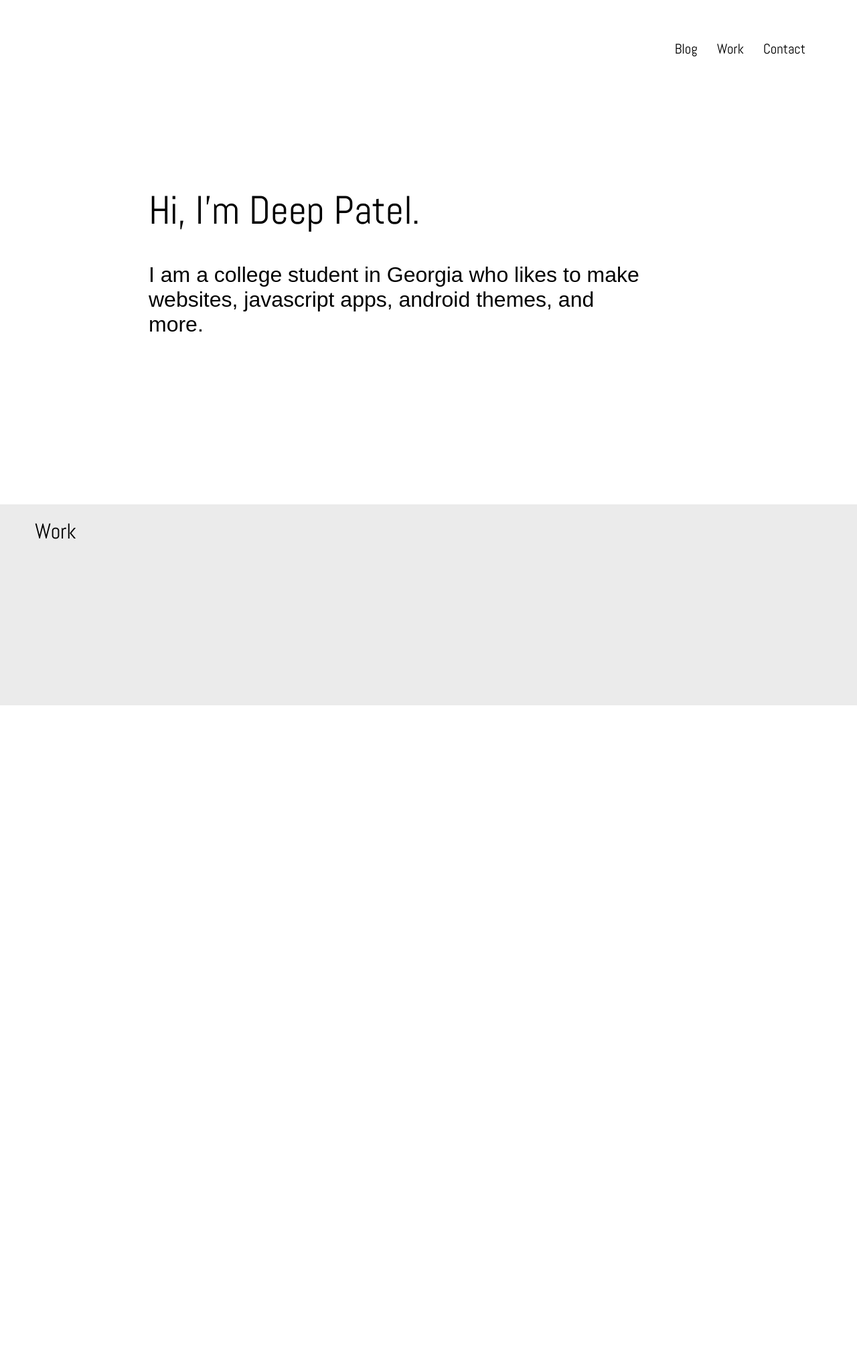
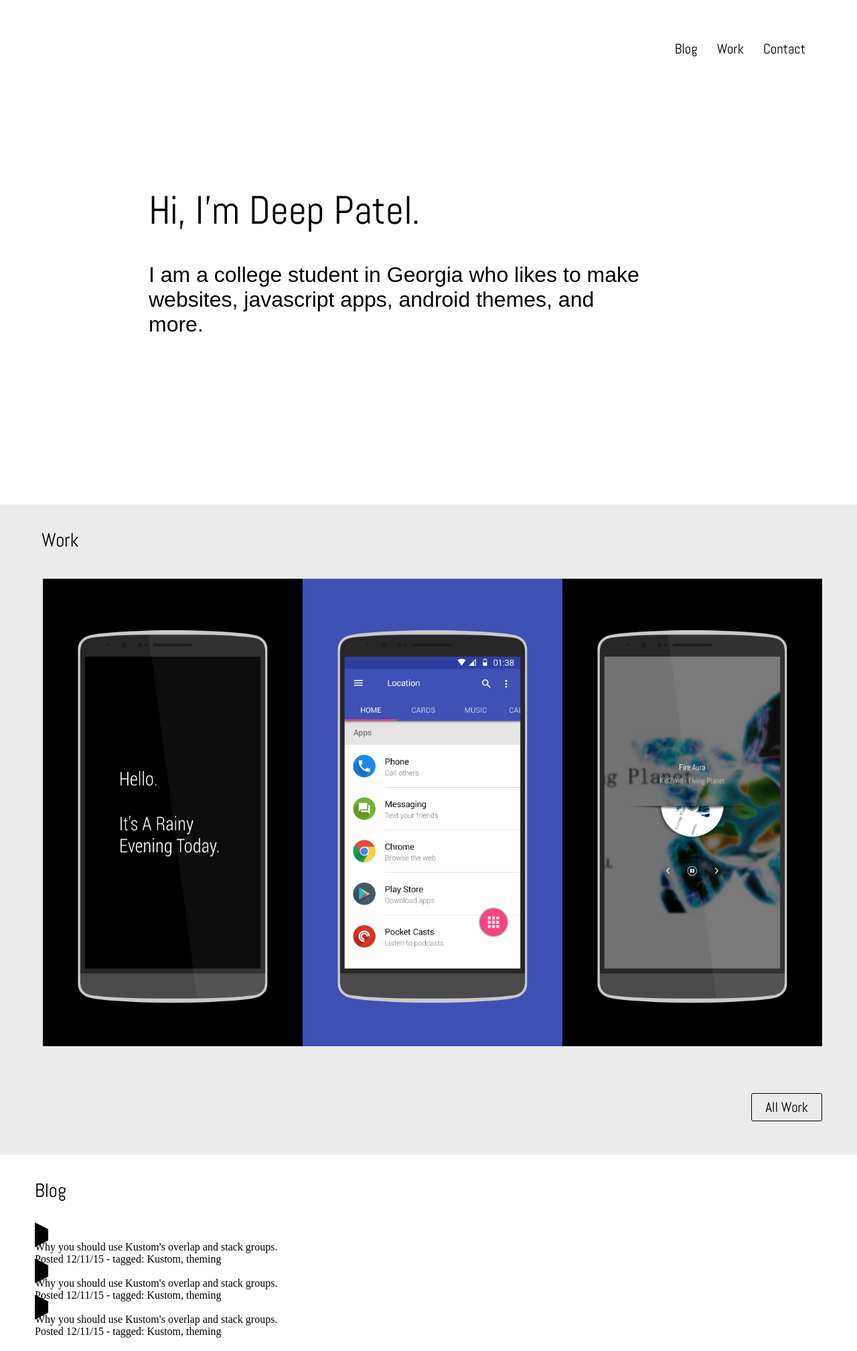
Before and after one commit to omegadeep10/omegadeep10.github.io, a Jekyll site: the page built from index.html, in a window 1280 px wide. Shown: the whole page at 67% size. Built offline with Jekyll 4.4.1, drawn with Linux system fonts in a browser that asks for light colours; some web fonts are replaced; before the commit the page ends 1053 px from its top, so only the background shows below that.

Commit message:
Finish work section

```diff
--- a/_includes/head.html
+++ b/_includes/head.html
@@ -1,5 +1,13 @@
+<!--Other-->
+<meta charset="utf-8">
+<meta name="viewport" content="width=device-width,initial-scale=1.0">
+<meta http-equiv="x-ua-compatible" content="ie=edge">
+<meta name="description" content="Deep Patel's portfolio and blog about android themes, web dev, and more.">
+<title>Deep Patel</title>
 
 
+
+
+<!--External Assets-->
 <link href="{{site:baseurl}}/css/main.css" rel="stylesheet" type="text/css">
-<meta name="viewport" content="width=device-width,initial-scale=1.0">
 <link href='https://fonts.googleapis.com/css?family=Abel|Marvel' rel='stylesheet' type='text/css'>
--- /dev/null
+++ b/_sass/_blog.sass
@@ -0,0 +1,8 @@
+.blog
+
+    .triangle-right
+        width: 0
+        height: 0
+        border-top: 10px solid transparent
+        border-left: 20px solid black
+        border-bottom: 10px solid transparent
--- a/_sass/_header.sass
+++ b/_sass/_header.sass
@@ -15,6 +15,7 @@
             a
                 text-decoration: none
                 color: black
+                @include transition(all .3s ease-in-out)
 
                 &:hover
                     color: $link-hover
--- a/_sass/_work.sass
+++ b/_sass/_work.sass
@@ -1,4 +1,23 @@
 .work
     background: #ebebeb
     display: block
-    height: 300px
+    min-height: 100vh
+
+    .content
+        padding-bottom: 50px
+
+    .heading
+        padding-left: 10px
+
+    img
+        width: 33%
+        float: right
+        @include transition(all .3s ease-in-out)
+
+        &:hover
+            @include transform(scale(1.03))
+            box-shadow: #444 0px 3px 10px
+
+    .button
+        float: right
+        margin-top: 70px
--- a/css/main.sass
+++ b/css/main.sass
@@ -24,15 +24,30 @@
 @import vars
 @import header
 @import work
+@import blog
 @import media-queries
 
 
+//General Styles
+.heading
+    font-family: $heading
+    font-size: 1.8em
+    padding: 15px 0 40px 0
+
+.button
+    text-decoration: none
+    font-size: 1.3em
+    font-family: $heading
+    padding: 7px 20px
+    color: black
+    border: 1px solid black
+    border-radius: 3px
+    @include transition(all .3s ease-in-out)
+
+    &:hover
+        color: $link-hover
+        border-color: $link-hover
 
 
-//General Styles
 
-.heading
-    font-family: $heading
-    font-size: 2em
-
-//END General Styles
+//End General Styles
--- a/index.html
+++ b/index.html
@@ -10,7 +10,41 @@ layout: default
 </header>
 
 <div class="work">
-  <div class="content">
+  <div class="content clearfix">
     <p class="heading">Work</p>
+
+    <div class="img-grid clearfix">
+      <img src="/assets/disc.png">
+      <img src="/assets/material.png">
+      <img src="/assets/darkspace.png">
+    </div>
+
+    <a href="#" class="button">All Work</a>
+
   </div>
 </div>
+
+<div class="blog">
+  <div class="content">
+    <p class="heading">Blog</p>
+
+    <div class="blog-post">
+      <span class="triangle-right"></span>
+      <p class="post-title">Why you should use Kustom's overlap and stack groups.</p>
+      <p class="post-info">Posted 12/11/15 - tagged: Kustom, theming</p>
+    </div>
+
+    <div class="blog-post">
+      <span class="triangle-right"></span>
+      <p class="post-title">Why you should use Kustom's overlap and stack groups.</p>
+      <p class="post-info">Posted 12/11/15 - tagged: Kustom, theming</p>
+    </div>
+
+    <div class="blog-post">
+      <span class="triangle-right"></span>
+      <p class="post-title">Why you should use Kustom's overlap and stack groups.</p>
+      <p class="post-info">Posted 12/11/15 - tagged: Kustom, theming</p>
+    </div>
+
+  </div>
+</div>
```
Also changed, not shown: assets/darkspace.png (added), assets/disc.png (added), assets/material.png (added).
